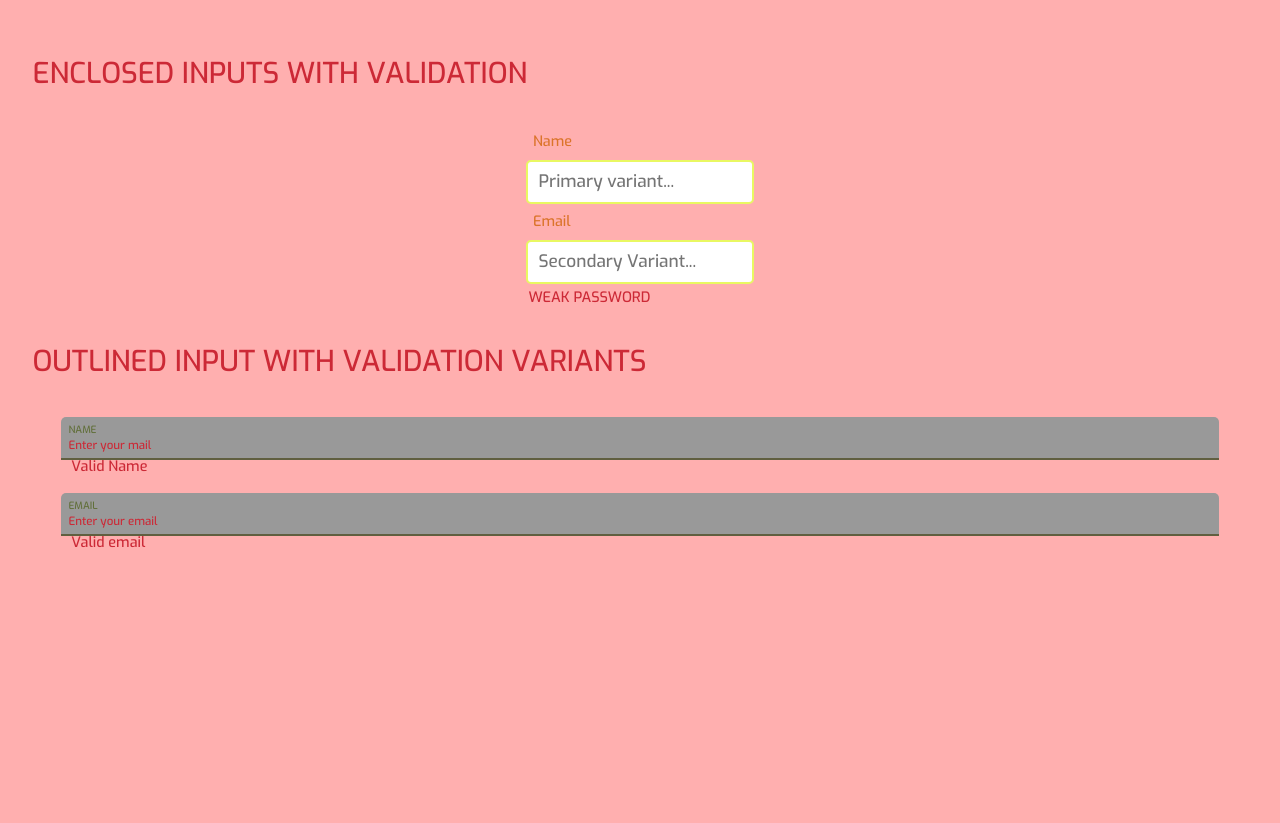
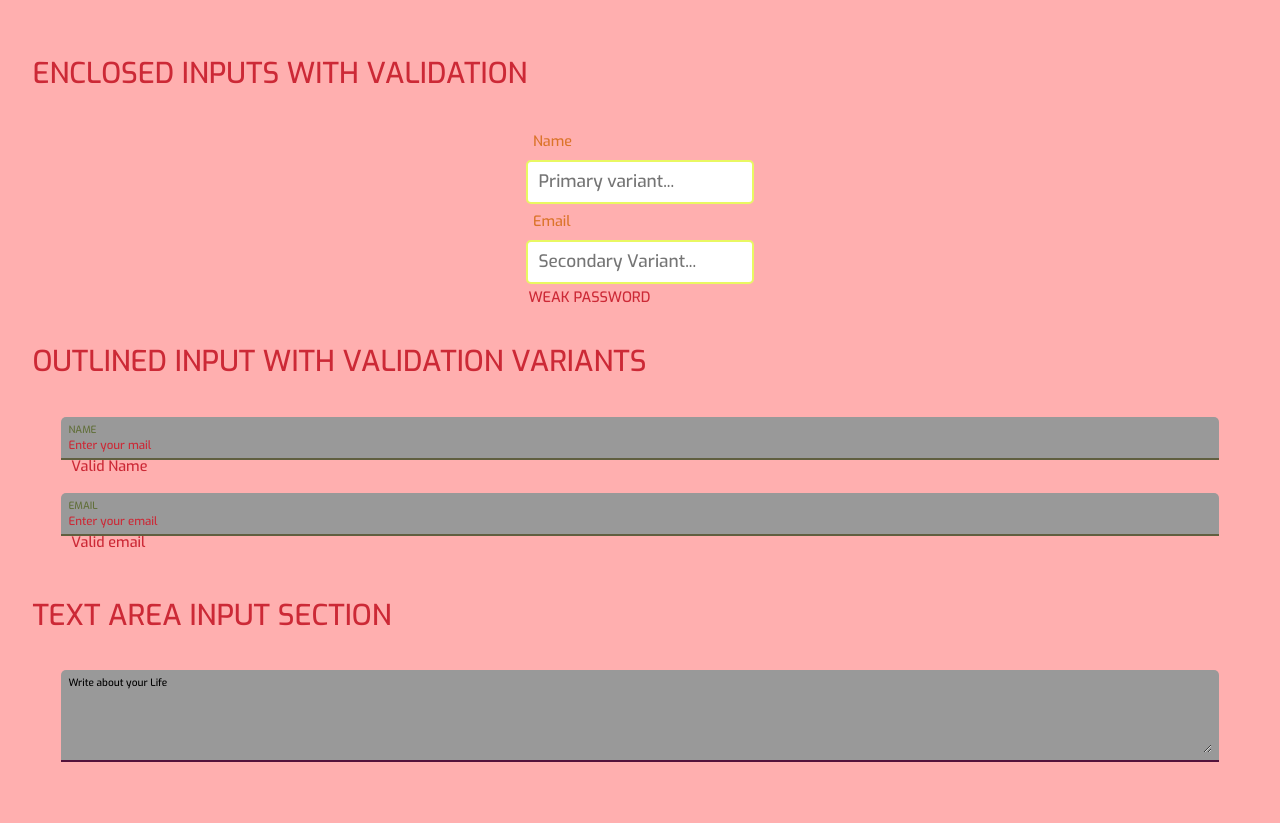
Before and after one commit to dev-enforced/Gentle_UI, a plain HTML site: page components/input/input.html in a window 1280 px wide. Shown: the part 1010-1833 px from the top of the page. Before the commit the page ends 1636 px from the top, so only its background shows below. Drawn offline with Linux system fonts and the light colour scheme.

Commit message:
adding textarea

```diff
--- a/components/input/input.css
+++ b/components/input/input.css
@@ -151,3 +151,13 @@ body {
   position: absolute;
   bottom: -1.4rem;
 }
+.gentle-outlined-input-container.gentle-textarea-container{
+    height: fit-content;
+    padding-bottom: 0;
+}
+.gentle-textarea-container .gentle-outlined-input{
+    position: static;
+    width: 100%;
+    margin-bottom: 0;
+    padding-top: 0.8rem;
+}
--- a/components/input/input.html
+++ b/components/input/input.html
@@ -90,5 +90,16 @@
             <p class="validation-msg">Valid email</p>
         </div>
     </div>
+
+    <h3 class="txt-highlight">TEXT AREA INPUT SECTION</h3>
+    <div class="component-container">
+        <div class="gentle-outlined-input-container gentle-textarea-container">
+            <label for="life" class="gentle-outlined-input-label">
+                Write about your Life
+            </label>
+            <textarea class="gentle-outlined-input" name="life-description" id="life" cols="40" rows="3"placeholder="write your life journey">
+            </textarea>
+        </div>
+    </div>
 </body>
 </html>
```
